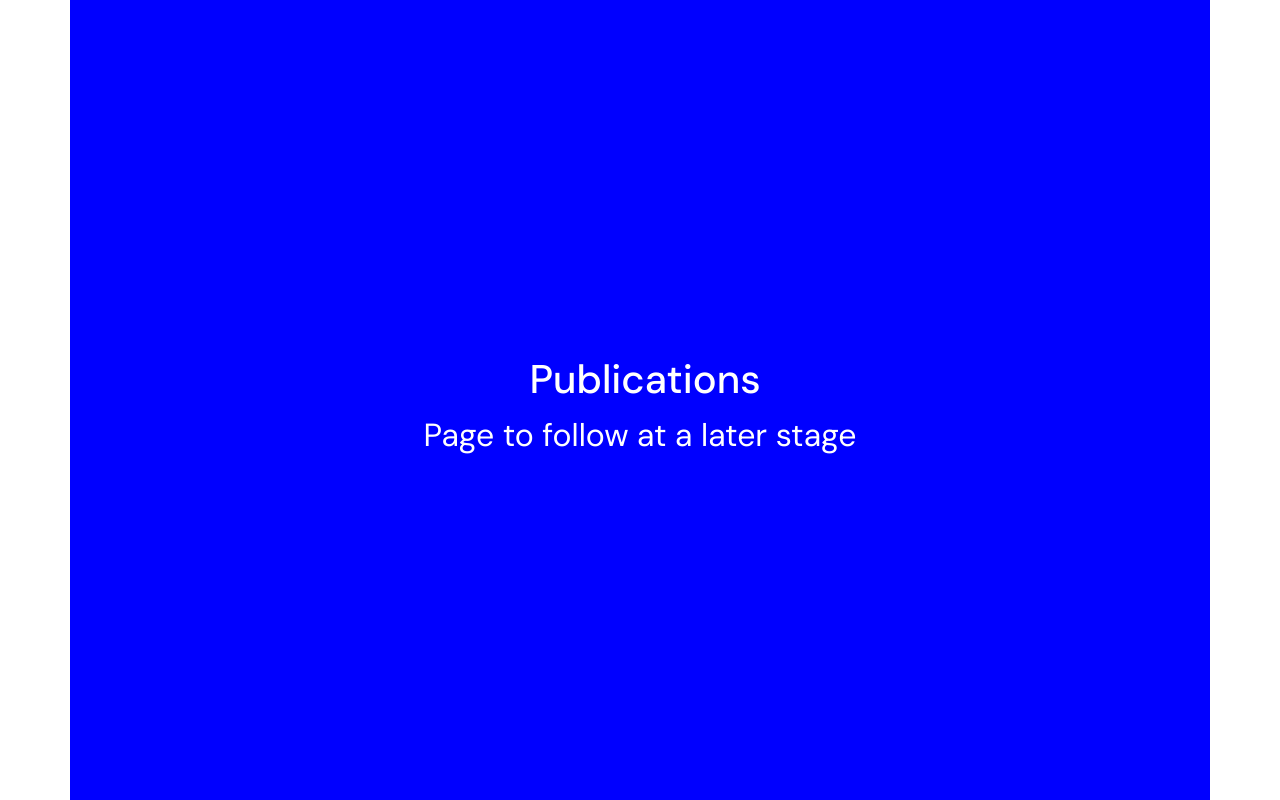
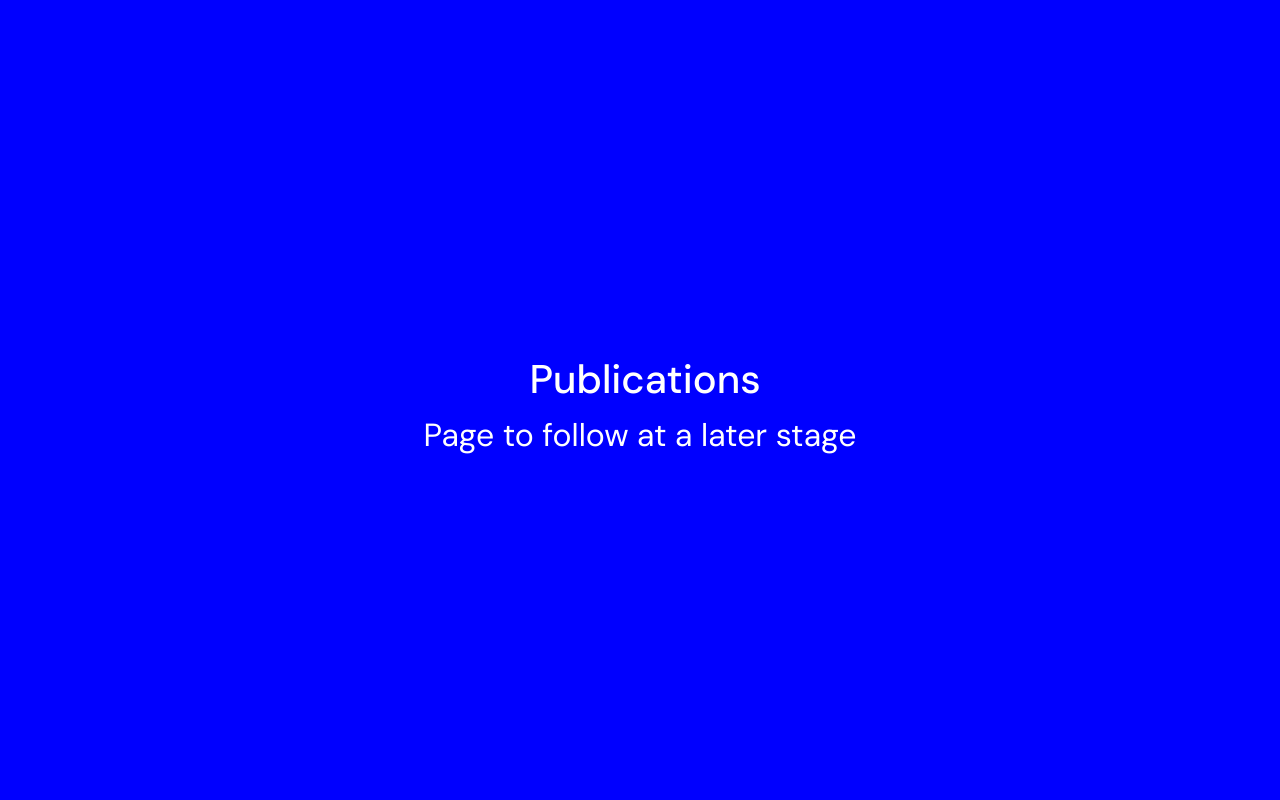
Before and after one commit to Riyaazct/no-bugs-edufocus-za, a React (Create React App) app in the folder client/: page /publications in a window 1280 px wide. Built offline with nearby package versions, Linux system fonts and the light colour scheme.

Commit message:
adjust global css selector to point to this page only

```diff
--- a/client/src/pages/Publications.css
+++ b/client/src/pages/Publications.css
@@ -1,4 +1,4 @@
-.container {
+.publications-container {
 	height: 100vh;
 	width: 100%;
 	background-color: blue;
--- a/client/src/pages/Publications.js
+++ b/client/src/pages/Publications.js
@@ -3,7 +3,7 @@ import "./Publications.css";
 
 const Publications = () => {
 	return (
-		<div className="container">
+		<div className="publications-container">
 			<div className="textContent">
 				<h1>Publications</h1>
 				<p>Page to follow at a later stage</p>
```
